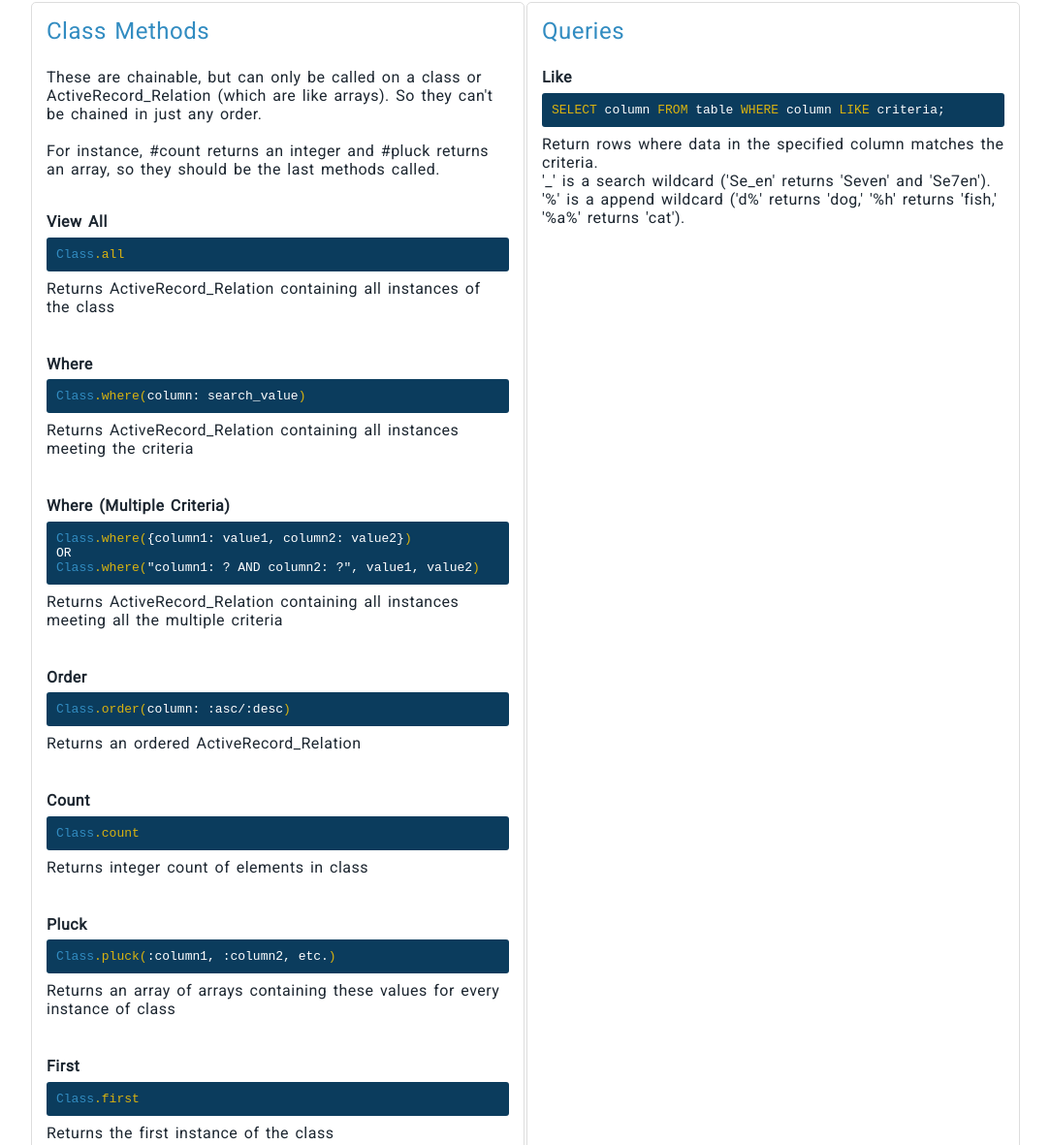
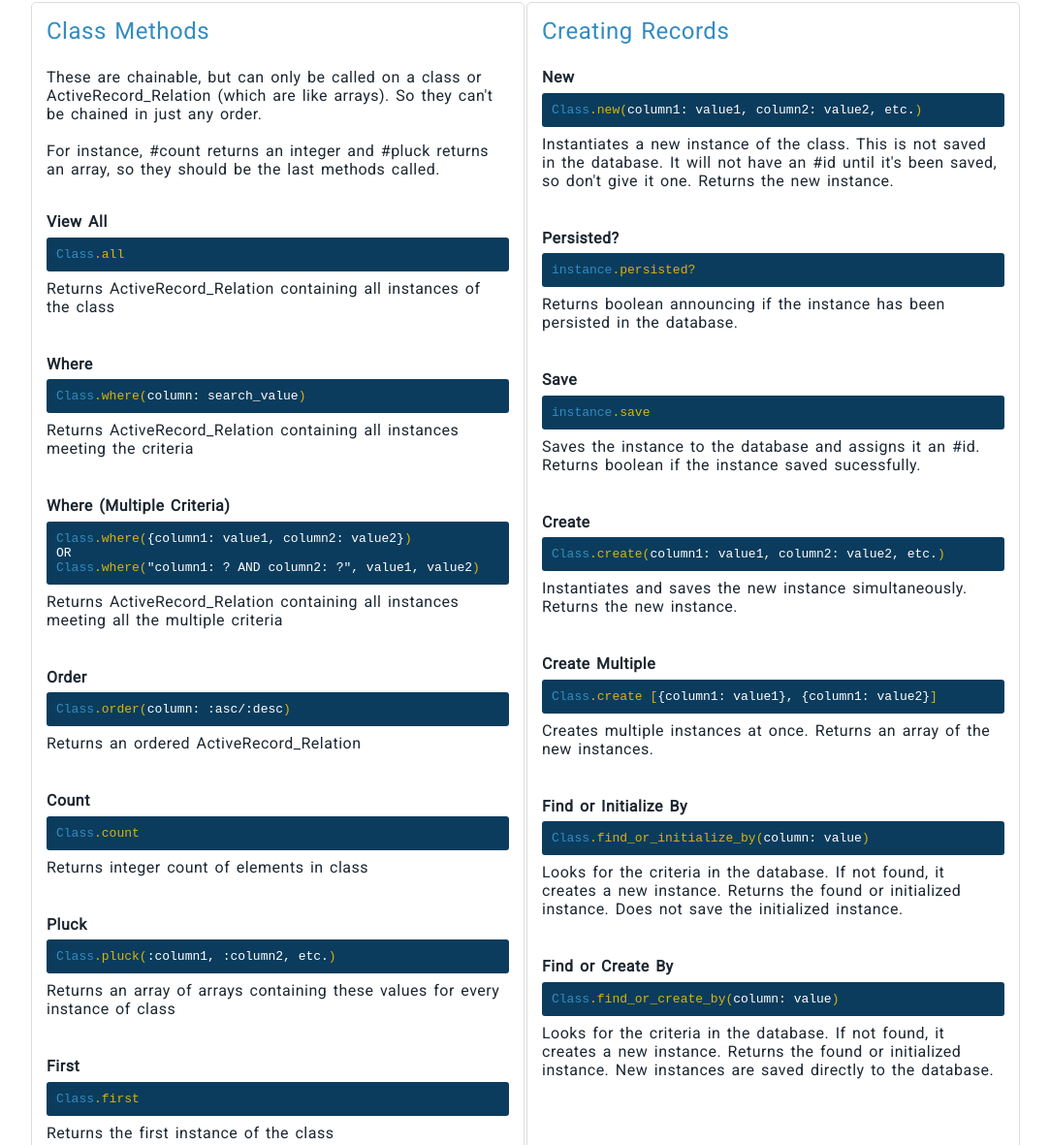
Before and after one commit to bopes/bopes.github.io, a plain HTML site: page cheat-sheets/ar.html in a window 1280 px wide. Shown: the part 217-1398 px from the top of the page at 97% size, without its empty margins (98-1181 px from the left). Drawn offline with Linux system fonts and the light colour scheme.

Commit message:
Add record creation methods

```diff
--- a/cheat-sheets/ar.html
+++ b/cheat-sheets/ar.html
@@ -36,8 +36,7 @@
 
           <section class="topic" id="where">
             <h4>Where</h4>
-            <code><span class="class">Class</span><span class="command">.where(</span>column: search_value<span class="command
-              ">)</span></code>
+            <code><span class="class">Class</span><span class="command">.where(</span>column: search_value<span class="command">)</span></code>
             <p>Returns ActiveRecord_Relation containing all instances meeting the criteria</p>
           </section>
 
@@ -65,8 +64,7 @@
 
           <section class="topic" id="pluck">
             <h4>Pluck</h4>
-            <code><span class="class">Class</span><span class="command">.pluck(</span>:column1, :column2, etc.<span class="command
-              ">)</span></code>
+            <code><span class="class">Class</span><span class="command">.pluck(</span>:column1, :column2, etc.<span class="command">)</span></code>
             <p>Returns an array of arrays containing these values for every instance of class</p>
           </section>
 
@@ -78,30 +76,60 @@
 
           <section class="topic" id="find">
             <h4>Find</h4>
-            <code><span class="class">Class</span><span class="command">.find(</span>#id<span class="command
-              ">)</span></code>
+            <code><span class="class">Class</span><span class="command">.find(</span>#id<span class="command">)</span></code>
             <p>Returns the instance of the class with the given #id</p>
           </section>
 
           <section class="topic" id="find_by">
             <h4>Find By</h4>
-            <code><span class="class">Class</span><span class="command">.find_by(</span>column: search_value<span class="command
-              ">)</span></code>
+            <code><span class="class">Class</span><span class="command">.find_by(</span>column: search_value<span class="command">)</span></code>
             <p>Returns the first instance of the class that matches the search criteria</p>
           </section>
         </td>
 
-        <td id="queries">
-          <h3>Queries</h3>
+        <td id="creating_records">
+          <h3>Creating Records</h3>
 
-          <section class="topic" id="like">
-            <h4>Like</h4>
-            <code><span class="command">SELECT</span> column <span class="command">FROM</span> table <span class="command">WHERE</span> column <span class="command">LIKE</span> criteria;</code>
-            <p>
-              Return rows where data in the specified column matches the criteria.<br>
-              '_' is a search wildcard ('Se_en' returns 'Seven' and 'Se7en'). <br>
-              '%' is a append wildcard ('d%' returns 'dog,' '%h' returns 'fish,' '%a%' returns 'cat').
-            </p>
+          <section class="topic" id="new">
+            <h4>New</h4>
+            <code><span class="class">Class</span><span class="command">.new(</span>column1: value1, column2: value2, etc.<span class="command">)</span></code>
+            <p>Instantiates a new instance of the class. This is not saved in the database. It will not have an #id until it's been saved, so don't give it one. Returns the new instance.</p>
+          </section>
+
+          <section class="topic" id="persisted">
+            <h4>Persisted?</h4>
+            <code><span class="class">instance</span><span class="command">.persisted?</span></code>
+            <p>Returns boolean announcing if the instance has been persisted in the database.</p>
+          </section>
+
+          <section class="topic" id="save">
+            <h4>Save</h4>
+            <code><span class="class">instance</span><span class="command">.save</span></code>
+            <p>Saves the instance to the database and assigns it an #id. Returns boolean if the instance saved sucessfully.</p>
+          </section>
+
+          <section class="topic" id="create">
+            <h4>Create</h4>
+            <code><span class="class">Class</span><span class="command">.create(</span>column1: value1, column2: value2, etc.<span class="command">)</span></code>
+            <p>Instantiates and saves the new instance simultaneously. Returns the new instance.</p>
+          </section>
+
+          <section class="topic" id="create_mult">
+            <h4>Create Multiple</h4>
+            <code><span class="class">Class</span><span class="command">.create [</span>{column1: value1}, {column1: value2}<span class="command">]</span></code>
+            <p>Creates multiple instances at once. Returns an array of the new instances.</p>
+          </section>
+
+          <section class="topic" id="find_or_initialize_by">
+            <h4>Find or Initialize By</h4>
+            <code><span class="class">Class</span><span class="command">.find_or_initialize_by(</span>column: value<span class="command">)</span></code>
+            <p>Looks for the criteria in the database. If not found, it creates a new instance. Returns the found or initialized instance. Does not save the initialized instance.</p>
+          </section>
+
+          <section class="topic" id="find_or_create_by">
+            <h4>Find or Create By</h4>
+            <code><span class="class">Class</span><span class="command">.find_or_create_by(</span>column: value<span class="command">)</span></code>
+            <p>Looks for the criteria in the database. If not found, it creates a new instance. Returns the found or initialized instance. New instances are saved directly to the database.</p>
           </section>
         </td>
       </tr>
```
Also changed, not shown: 1 other file.
